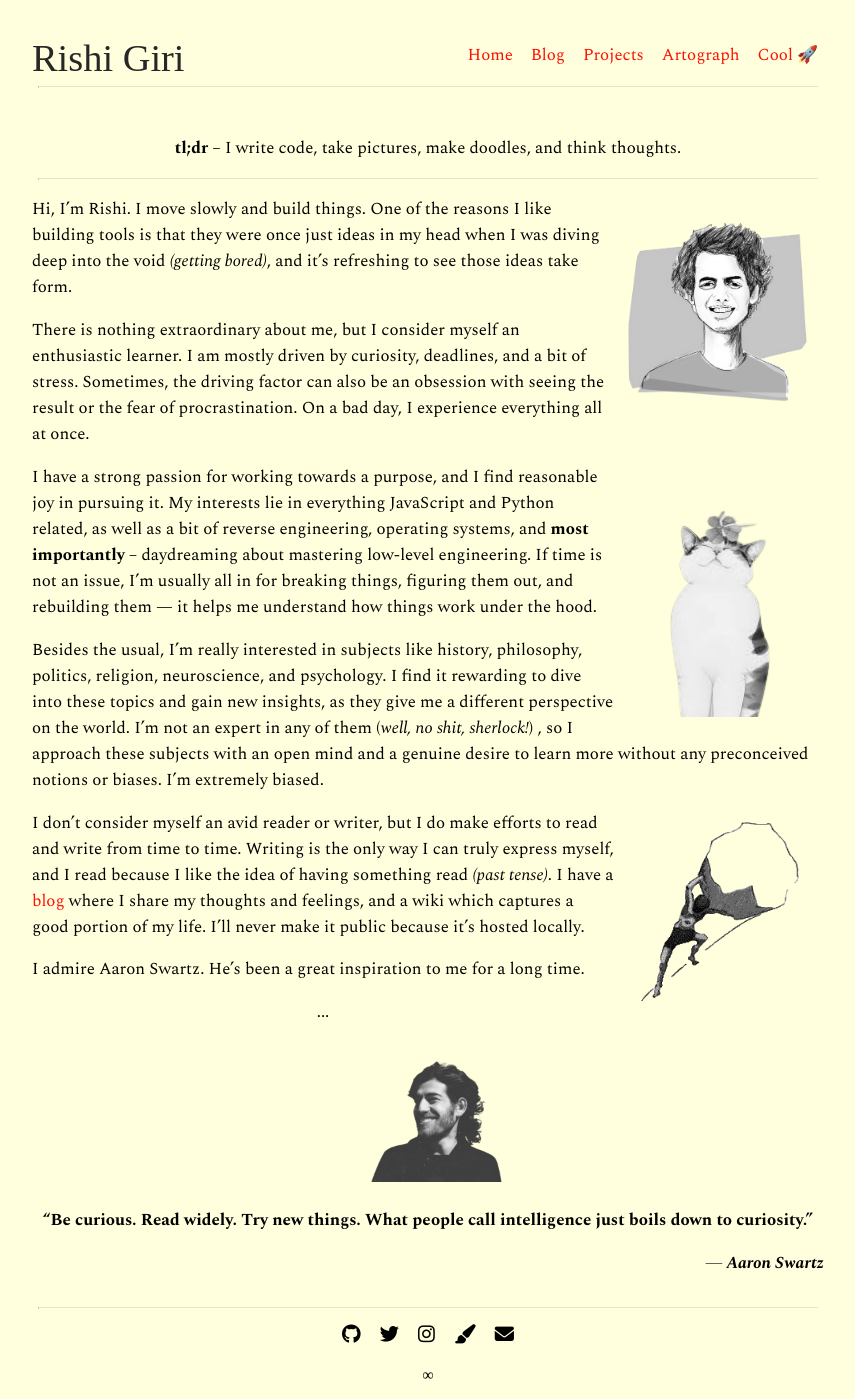
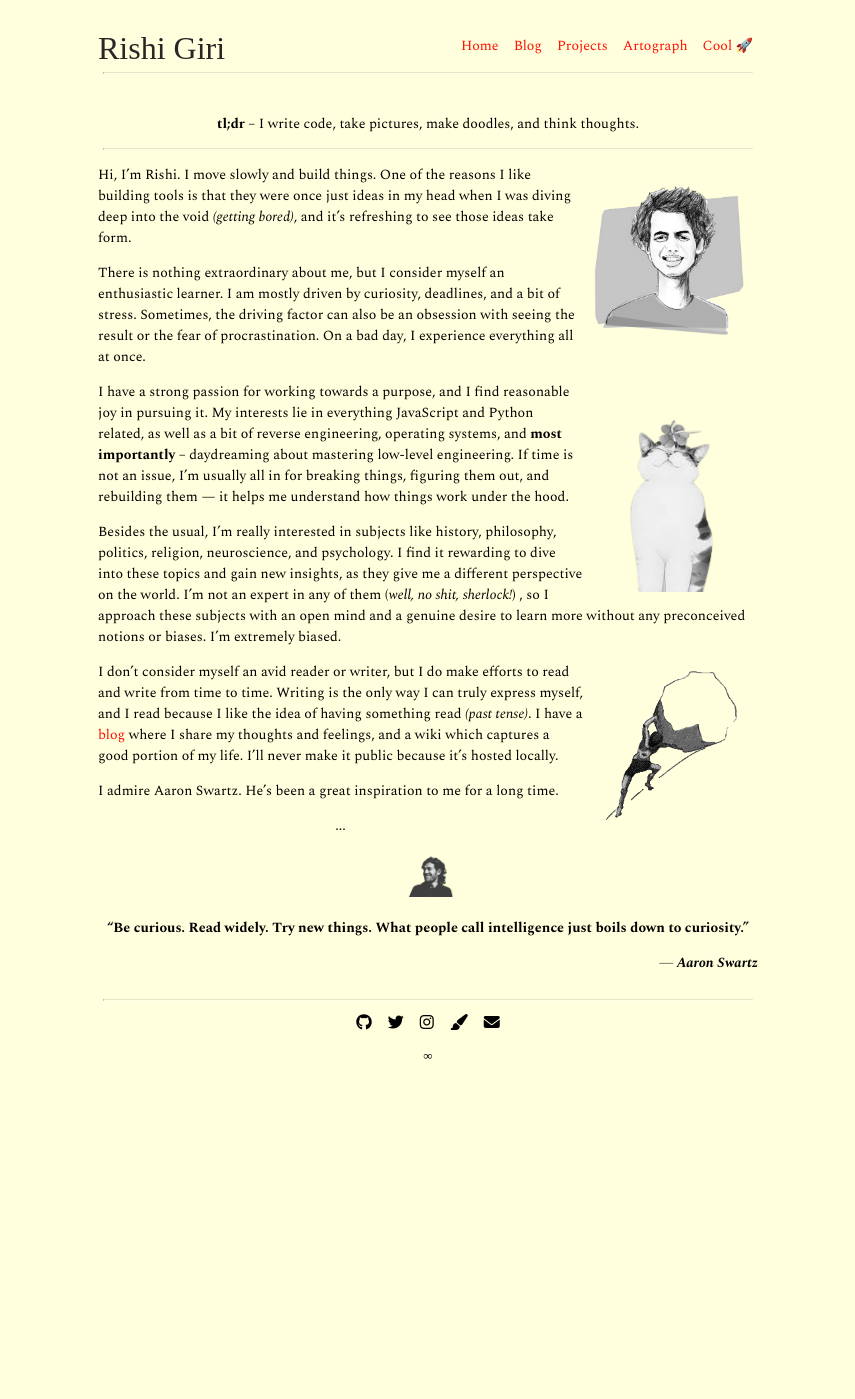
Before and after one commit to CodeDotJS/space, a Jekyll site: the page built from index.md, in a window 1280 px wide. Shown: the whole page, without its empty margins (212-1067 px from the left). Built offline with Jekyll 4.4.1, drawn with Linux system fonts in a browser that asks for light colours; nearby versions of some CDN libraries; some web fonts are replaced; after the commit the page ends 1077 px from its top, so only the background shows below that.

Commit message:
remove zoom

```diff
--- a/css/custom.scss
+++ b/css/custom.scss
@@ -3,5 +3,5 @@
 }
 
 .aaron {
-    width: 25% !important;
+    width: 10% !important;
 }
--- a/css/main.scss
+++ b/css/main.scss
@@ -24,9 +24,7 @@ body {
     background-color: #FFFFDD;
     min-height: 100%;
     font-size: 14px;
-    zoom: 1.2;
-    -moz-transform: scale(1.2);
-    -moz-transform-origin: 0 1;
+
 
     img {
         filter: grayscale(100%);
```
